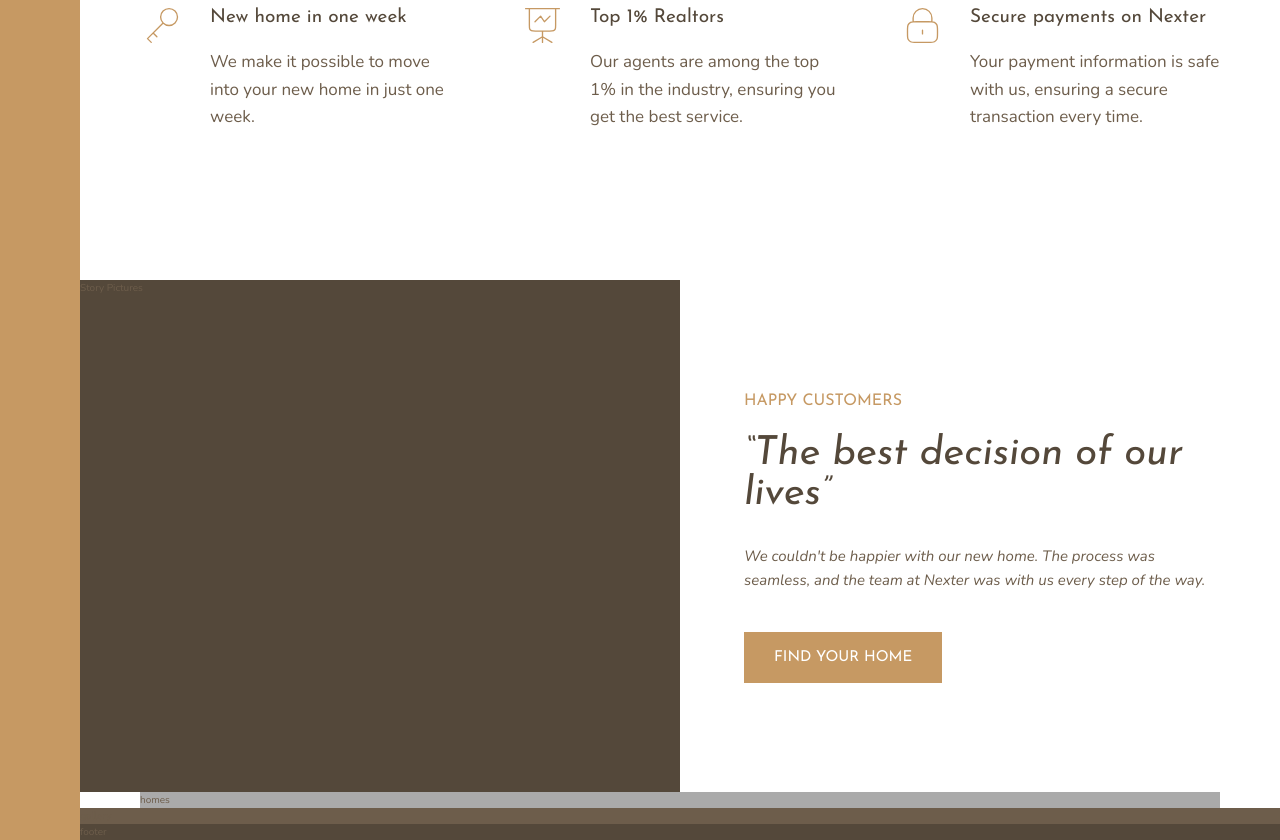
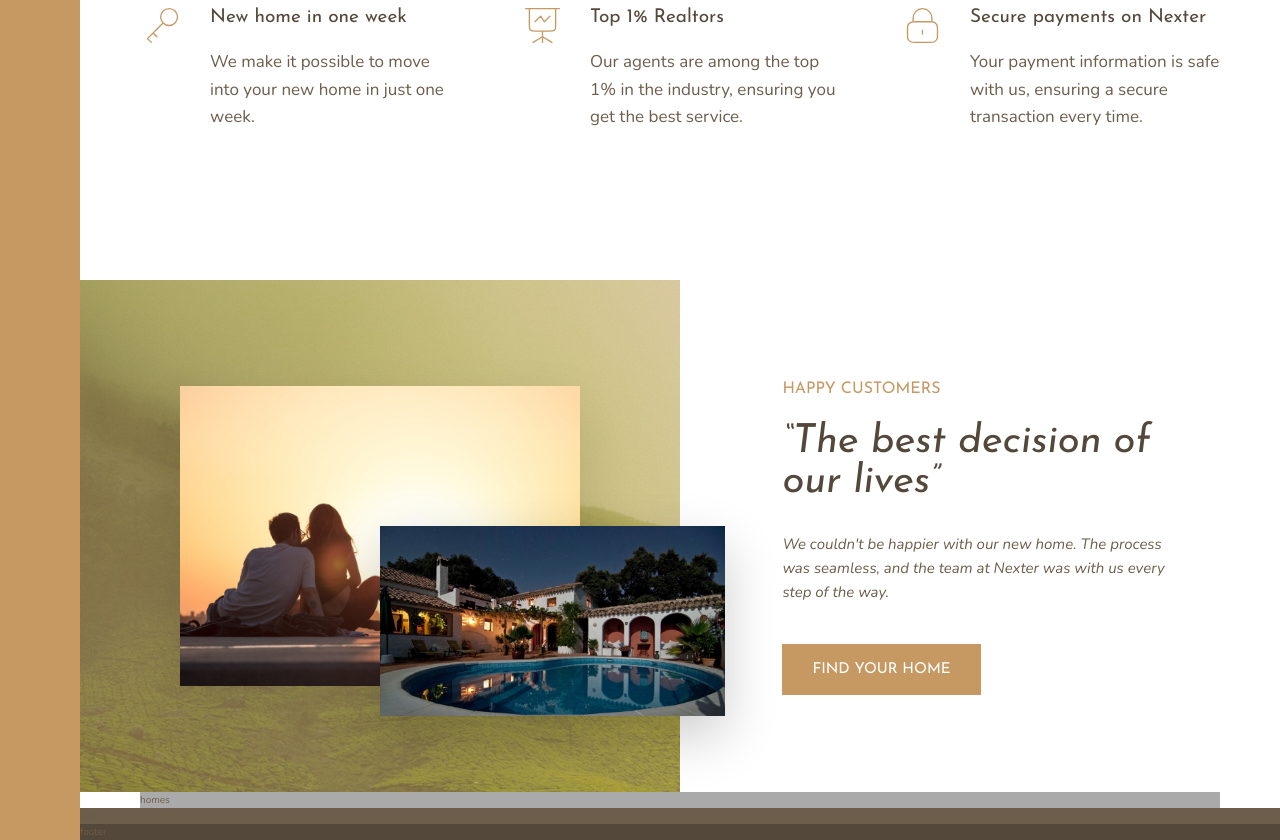
Before and after one commit to tasosbeast/Nexter, a website: page index.html in a window 1280 px wide. Shown: the part 974-1814 px from the top of the page. Drawn offline with nearby package versions, Linux system fonts and the light colour scheme; files that its build step writes are made by us from their sources.

Commit message:
Add story images and style story section
Replaced placeholder text in the story__pictures div with two images and updated _story.scss to style the images and background. Enhanced layout using CSS grid and added background image and box shadows for improved visual presentation.

```diff
--- a/index.html
+++ b/index.html
@@ -80,7 +80,14 @@
       </div>
     </section>
 
-    <div class="story__pictures">Story Pictures</div>
+    <div class="story__pictures">
+      <img
+        src="img/story-1.jpeg"
+        alt="Couple with new house"
+        class="story__img--1"
+      />
+      <img src="img/story-2.jpeg" alt="New house" class="story__img--2" />
+    </div>
     <div class="story__content">
       <h3 class="heading-3 mb-sm">Happy Customers</h3>
       <h2 class="heading-2 heading-2--dark mb-md">
--- a/sass/_story.scss
+++ b/sass/_story.scss
@@ -1,13 +1,37 @@
 .story {
   &__pictures {
-    background-color: $color-grey-dark-1;
     grid-column: full-start/ col-end 4;
+    background-image: linear-gradient(
+        rgba($color-primary, 0.5),
+        rgba($color-primary, 0.5)
+      ),
+      url(../img/back.jpg);
+
+    display: grid;
+    grid-template-rows: repeat(6, 1fr);
+    grid-template-columns: repeat(6, 1fr);
+    align-items: center;
+  }
+
+  &__img--1 {
+    width: 100%;
+    grid-row: 2/6;
+    grid-column: 2/6;
+    box-shadow: 0 2rem 5rem rgba(#000, 0.1);
+  }
+
+  &__img--2 {
+    width: 115%;
+    grid-row: 4/6;
+    grid-column: 4/7;
+    z-index: 20;
+    box-shadow: 0 2rem 5rem rgba(#000, 0.2);
   }
 
   &__content {
     grid-column: col-start 5 / full-end;
 
-    padding: 6rem 5vw;
+    padding: 6rem 8vw;
     display: flex;
     flex-direction: column;
     justify-content: center;
```
